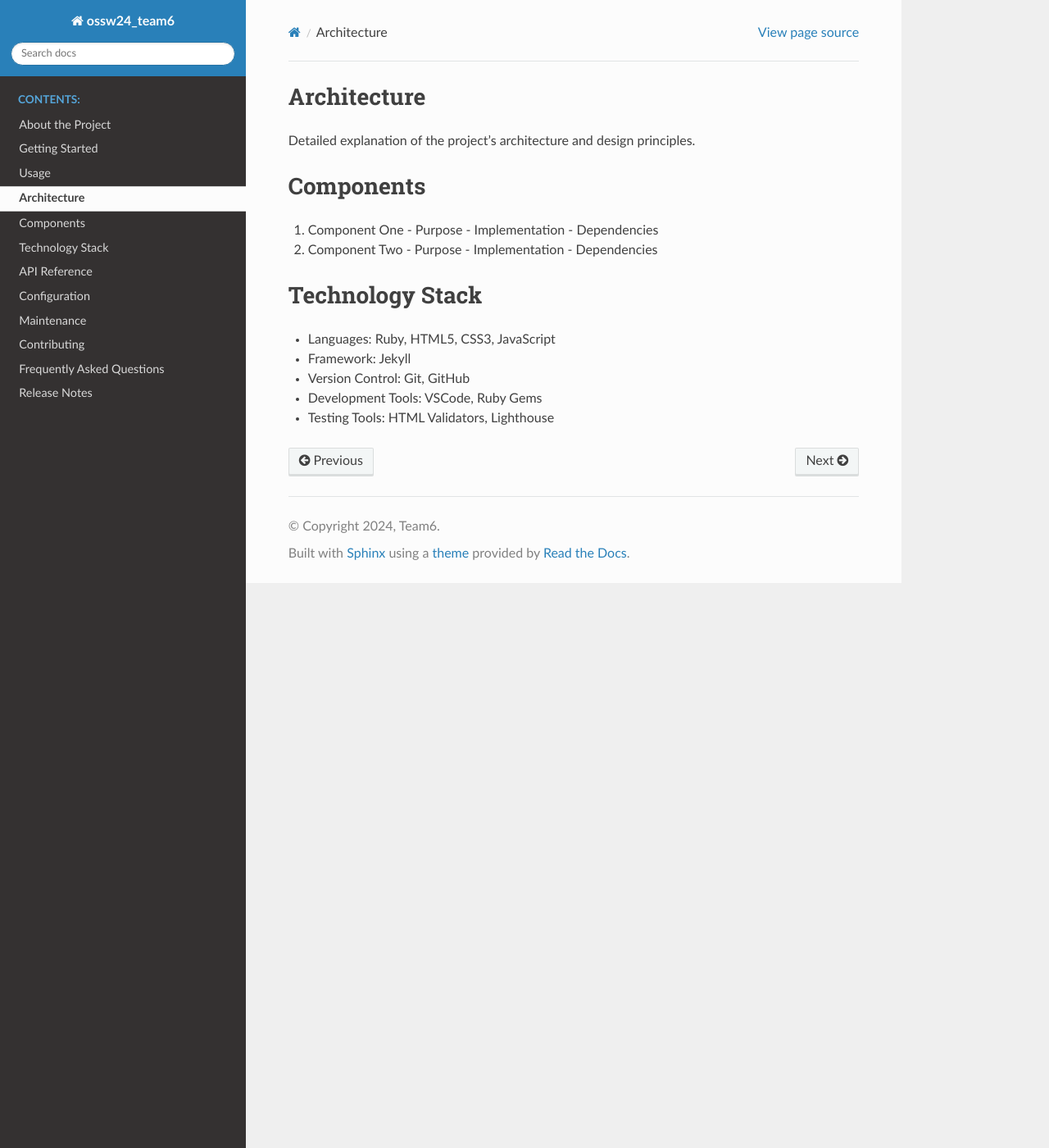
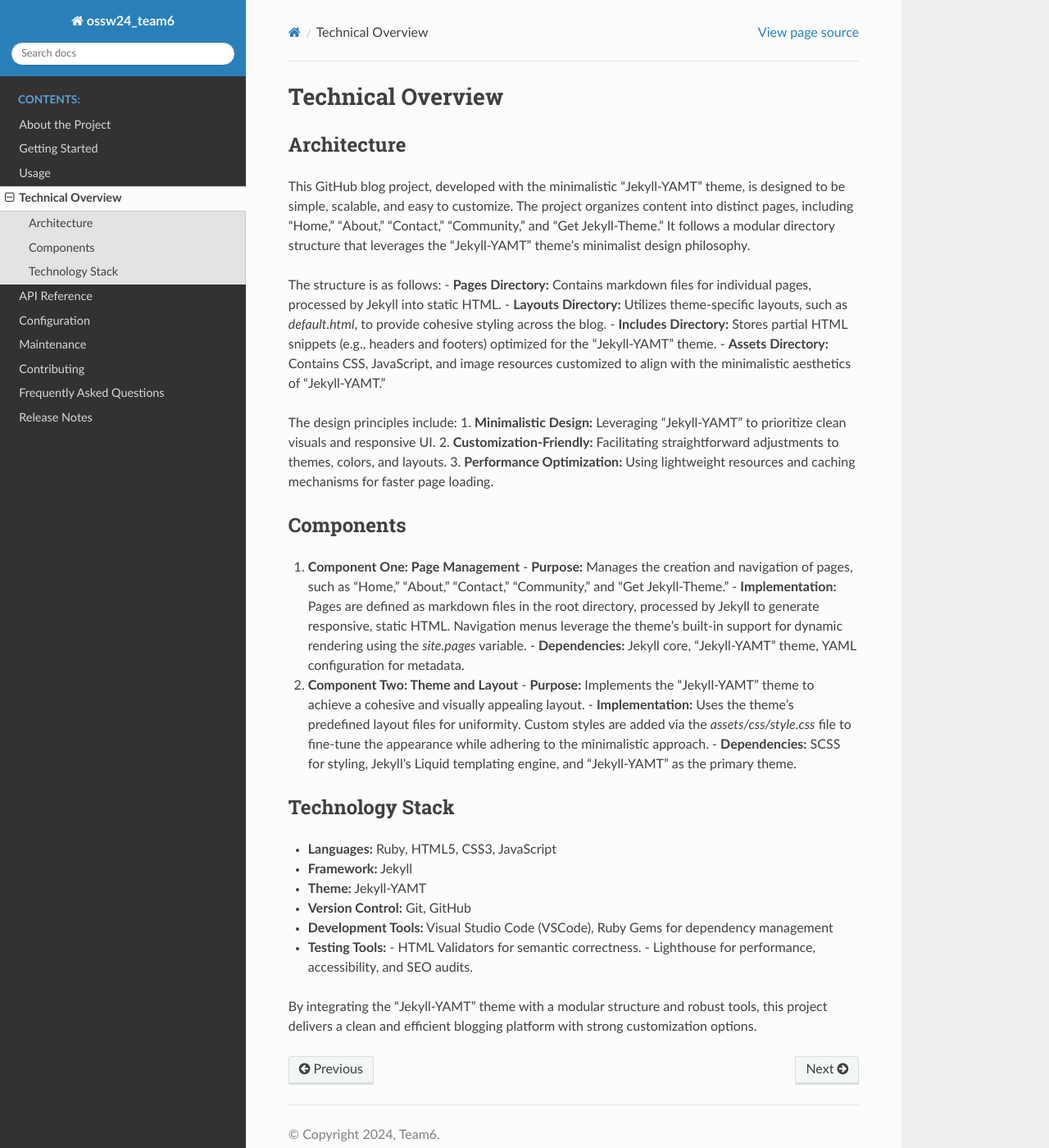
Before and after one commit to yoooousir/OSSW24_Team6, a Sphinx documentation site: the page built from docs/source/technical_overview.rst, in a window 1280 px wide and 1400 px high. Shown: the whole window at 82% size. Built offline with Sphinx 7.4.7 and the Read the Docs theme 3.1.0, drawn with Linux system fonts in a browser that asks for light colours.

Commit message:
Update technical_overview.rst

```diff
--- a/docs/source/technical_overview.rst
+++ b/docs/source/technical_overview.rst
@@ -1,23 +1,42 @@
+Technical Overview
+===================
+
 Architecture
------------
-Detailed explanation of the project's architecture and design principles.
+------------
+This GitHub blog project, developed with the minimalistic "Jekyll-YAMT" theme, is designed to be simple, scalable, and easy to customize. The project organizes content into distinct pages, including "Home," "About," "Contact," "Community," and "Get Jekyll-Theme." It follows a modular directory structure that leverages the "Jekyll-YAMT" theme's minimalist design philosophy.
+
+The structure is as follows:
+- **Pages Directory:** Contains markdown files for individual pages, processed by Jekyll into static HTML.
+- **Layouts Directory:** Utilizes theme-specific layouts, such as `default.html`, to provide cohesive styling across the blog.
+- **Includes Directory:** Stores partial HTML snippets (e.g., headers and footers) optimized for the "Jekyll-YAMT" theme.
+- **Assets Directory:** Contains CSS, JavaScript, and image resources customized to align with the minimalistic aesthetics of "Jekyll-YAMT."
+
+The design principles include:
+1. **Minimalistic Design:** Leveraging "Jekyll-YAMT" to prioritize clean visuals and responsive UI.
+2. **Customization-Friendly:** Facilitating straightforward adjustments to themes, colors, and layouts.
+3. **Performance Optimization:** Using lightweight resources and caching mechanisms for faster page loading.
 
 Components
----------
-1. Component One
-   - Purpose
-   - Implementation
-   - Dependencies
+----------
+1. **Component One: Page Management**
+   - **Purpose:** Manages the creation and navigation of pages, such as "Home," "About," "Contact," "Community," and "Get Jekyll-Theme."
+   - **Implementation:** Pages are defined as markdown files in the root directory, processed by Jekyll to generate responsive, static HTML. Navigation menus leverage the theme's built-in support for dynamic rendering using the `site.pages` variable.
+   - **Dependencies:** Jekyll core, "Jekyll-YAMT" theme, YAML configuration for metadata.
 
-2. Component Two
-   - Purpose
-   - Implementation
-   - Dependencies
+2. **Component Two: Theme and Layout**
+   - **Purpose:** Implements the "Jekyll-YAMT" theme to achieve a cohesive and visually appealing layout.
+   - **Implementation:** Uses the theme’s predefined layout files for uniformity. Custom styles are added via the `assets/css/style.css` file to fine-tune the appearance while adhering to the minimalistic approach.
+   - **Dependencies:** SCSS for styling, Jekyll's Liquid templating engine, and "Jekyll-YAMT" as the primary theme.
 
 Technology Stack
---------------
-- Languages: Ruby, HTML5, CSS3, JavaScript
-- Framework: Jekyll
-- Version Control: Git, GitHub
-- Development Tools: VSCode, Ruby Gems
-- Testing Tools: HTML Validators, Lighthouse
+----------------
+- **Languages:** Ruby, HTML5, CSS3, JavaScript
+- **Framework:** Jekyll
+- **Theme:** Jekyll-YAMT
+- **Version Control:** Git, GitHub
+- **Development Tools:** Visual Studio Code (VSCode), Ruby Gems for dependency management
+- **Testing Tools:**
+  - HTML Validators for semantic correctness.
+  - Lighthouse for performance, accessibility, and SEO audits.
+
+By integrating the "Jekyll-YAMT" theme with a modular structure and robust tools, this project delivers a clean and efficient blogging platform with strong customization options.
```
